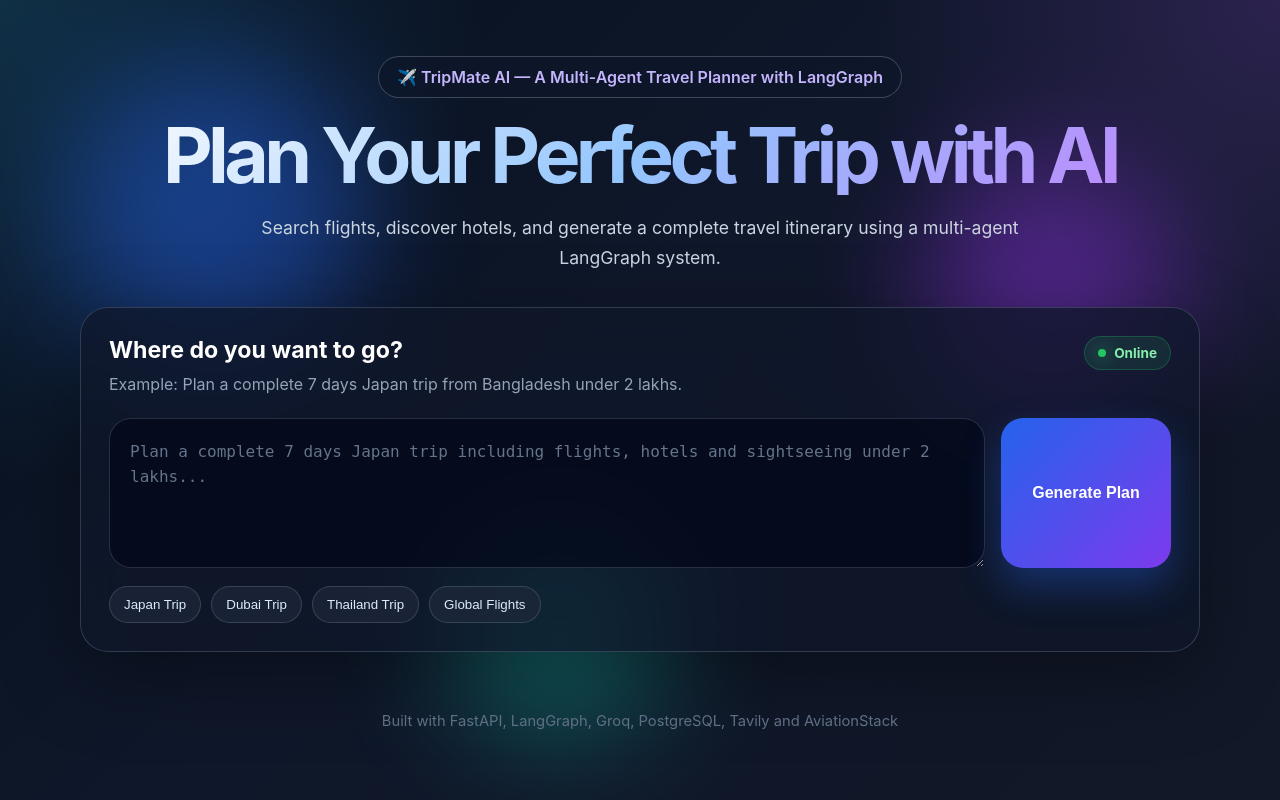
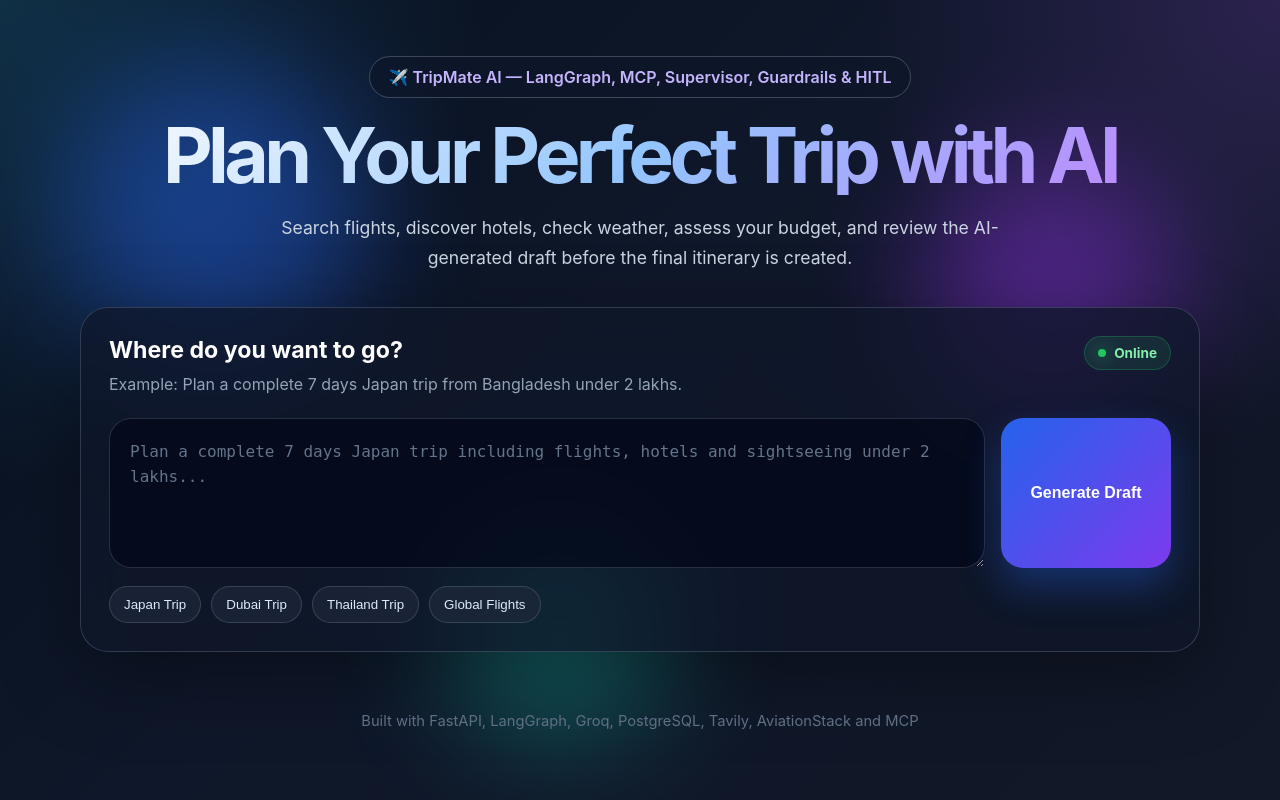
Before and after one commit to riteshsal/Multi-Agent-Travel-Planner, a FastAPI app: page / in a window 1280 px wide. Run offline with FastAPI, Linux system fonts and the light colour scheme; some libraries are stand-ins or nearby versions.

Commit message:
- Modify backend.py to improve environment variable handling and update LLM model. - Revamp static/script.js for improved user experience and error handling; implement new approval workflow. - Revise templates/index.html for a more intuitive UI and better user guidance. - Adjust static/style.css to accommodate new layout changes.

```diff
--- a/app.py
+++ b/app.py
@@ -1,41 +1,39 @@
 from pathlib import Path
 import traceback
+
 import uvicorn
-
 from fastapi import FastAPI, Request
 from fastapi.responses import HTMLResponse, JSONResponse
 from fastapi.staticfiles import StaticFiles
 from fastapi.templating import Jinja2Templates
-from pydantic import BaseModel
+from pydantic import BaseModel, Field
 
 from backend import run_travel_agent, resume_travel_agent
 
-# Allows the sync agent functions in backend.py (flight_agent, hotel_agent,
-# weather_agent) to call asyncio.run(...) on the async MCP helpers even
-# though they run inside FastAPI's already-running event loop. Without
-# this, asyncio.run() raises "cannot be called from a running event loop".
+# This is kept from the original project to allow the existing synchronous
+# agent functions to call async MCP helpers inside FastAPI.
 import nest_asyncio
+
 nest_asyncio.apply()
 
 BASE_DIR = Path(__file__).resolve().parent
 
 app = FastAPI(
     title="TripMate AI",
-    description="LangGraph Multi-Agent Travel Planner with FastAPI Frontend",
-    version="1.0.0"
+    description=(
+        "LangGraph Multi-Agent Travel Planner with Supervisor, Guardrails, "
+        "Human-in-the-Loop, and FastAPI Frontend"
+    ),
+    version="2.0.0",
 )
-
 
 app.mount(
     "/static",
     StaticFiles(directory=str(BASE_DIR / "static")),
-    name="static"
+    name="static",
 )
 
-
-templates = Jinja2Templates(
-    directory=str(BASE_DIR / "templates")
-)
+templates = Jinja2Templates(directory=str(BASE_DIR / "templates"))
 
 
 class TravelRequest(BaseModel):
@@ -43,8 +41,8 @@ class TravelRequest(BaseModel):
     thread_id: str | None = None
 
 
-class ResumeRequest(BaseModel):
-    thread_id: str
+class ApprovalRequest(BaseModel):
+    thread_id: str = Field(min_length=1)
     approved: bool
     feedback: str = ""
 
@@ -54,7 +52,7 @@ async def home(request: Request):
     return templates.TemplateResponse(
         request=request,
         name="index.html",
-        context={}
+        context={},
     )
 
 
@@ -68,114 +66,70 @@ async def travel_planner(request_data: TravelRequest):
                 status_code=400,
                 content={
                     "success": False,
-                    "error": "Message cannot be empty."
-                }
+                    "error": "Message cannot be empty.",
+                },
             )
 
-        # run_travel_agent is a plain sync function - called directly,
-        # no await. nest_asyncio (applied above) is what makes the
-        # asyncio.run() calls inside it safe from here.
         result = run_travel_agent(
             user_input=user_message,
-            thread_id=request_data.thread_id
+            thread_id=request_data.thread_id,
         )
 
         return JSONResponse(
             content={
                 "success": True,
-                "thread_id": result["thread_id"],
-                "answer": result["answer"],
-                "requires_approval": result["requires_approval"],
-                "approval_request": result["approval_request"],
-                "guardrail_allowed": result["guardrail_allowed"],
-                "guardrail_reason": result["guardrail_reason"],
-                "flight_results": result["flight_results"],
-                "hotel_results": result["hotel_results"],
-                "weather_results": result["weather_results"],
-                "budget_results": result["budget_results"],
-                "itinerary": result["itinerary"],
-                "selected_agents": result["selected_agents"],
-                "trip_constraints": result["trip_constraints"],
-                "supervisor_reasoning": result["supervisor_reasoning"],
-                "llm_calls": result["llm_calls"],
+                **result,
             }
         )
 
-    except Exception as e:
-        print("ERROR:", e)
+    except Exception as exc:
+        print("ERROR:", exc)
         traceback.print_exc()
 
         return JSONResponse(
             status_code=500,
             content={
                 "success": False,
-                "error": str(e)
-            }
+                "error": str(exc),
+            },
         )
 
 
-@app.post("/api/resume")
-async def resume_travel(request_data: ResumeRequest):
-    """
-    Resumes a LangGraph thread that is paused at the human-in-the-loop
-    approval step (human_approval_agent's interrupt() call in backend.py).
-
-    Called after the user approves the draft itinerary, or submits
-    revision feedback, in response to a /api/travel response where
-    requires_approval was true.
-    """
+@app.post("/api/travel/approve")
+async def approve_travel_plan(request_data: ApprovalRequest):
     try:
-        thread_id = request_data.thread_id.strip()
-
-        if not thread_id:
+        if not request_data.approved and not request_data.feedback.strip():
             return JSONResponse(
                 status_code=400,
                 content={
                     "success": False,
-                    "error": "thread_id is required to resume a travel plan."
-                }
+                    "error": "Please provide revision feedback when rejecting the draft.",
+                },
             )
 
-        # resume_travel_agent is also a plain sync function.
         result = resume_travel_agent(
-            thread_id=thread_id,
+            thread_id=request_data.thread_id,
             approved=request_data.approved,
-            feedback=request_data.feedback
+            feedback=request_data.feedback,
         )
 
         return JSONResponse(
             content={
                 "success": True,
-                "thread_id": result["thread_id"],
-                "answer": result["answer"],
-                "requires_approval": result["requires_approval"],
-                "approval_request": result["approval_request"],
-                "guardrail_allowed": result["guardrail_allowed"],
-                "guardrail_reason": result["guardrail_reason"],
-                "flight_results": result["flight_results"],
-                "hotel_results": result["hotel_results"],
-                "weather_results": result["weather_results"],
-                "budget_results": result["budget_results"],
-                "itinerary": result["itinerary"],
-                "selected_agents": result["selected_agents"],
-                "trip_constraints": result["trip_constraints"],
-                "supervisor_reasoning": result["supervisor_reasoning"],
-                "approved": result["approved"],
-                "human_feedback": result["human_feedback"],
-                "llm_calls": result["llm_calls"],
+                **result,
             }
         )
 
-    except Exception as e:
-        print("ERROR:", e)
+    except Exception as exc:
+        print("APPROVAL ERROR:", exc)
         traceback.print_exc()
 
         return JSONResponse(
             status_code=500,
             content={
                 "success": False,
-                "error": str(e)
-            }
+                "error": str(exc),
+            },
         )
 
 
@@ -183,7 +137,12 @@ async def resume_travel(request_data: ResumeRequest):
 async def health_check():
     return {
         "status": "ok",
-        "message": "AI Travel Planner API is running"
+        "message": "TripMate AI API is running",
+        "features": [
+            "supervisor_agent",
+            "input_guardrail",
+            "human_in_the_loop",
+        ],
     }
 
 
@@ -192,11 +151,10 @@ async def favicon():
     return JSONResponse(content={})
 
 
-
 if __name__ == "__main__":
     uvicorn.run(
         "app:app",
         host="127.0.0.1",
         port=8000,
-        reload=True
+        reload=True,
     )
--- a/mcp_client.py
+++ b/mcp_client.py
@@ -31,7 +31,7 @@ AVIATION_STACK_API_KEY = (
 OPENWEATHER_API_KEY = os.getenv("OPENWEATHER_API_KEY")
 GROQ_API_KEY = os.getenv("GROQ_API_KEY")
 
-WEATHER_SERVER_PATH = BASE_DIR / "custom_weather_mcp.py"
+WEATHER_SERVER_PATH = BASE_DIR / "custom_weather_mcp_server.py"
 UVX_COMMAND = shutil.which("uvx") or "uvx"
 
 
@@ -66,7 +66,7 @@ def _subprocess_env(**updates: str | None) -> dict[str, str]:
 # =========================================================
 
 llm = ChatGroq(
-    model="openai/gpt-oss-20b",
+    model="openai/gpt-oss-120b",
     api_key=_require_env("GROQ_API_KEY", GROQ_API_KEY),
 )
 
@@ -216,6 +216,7 @@ async def get_all_tools() -> None:
                 )
                 or "no tools"
             )
+
             print(
                 f"{server_name}: OK -> {tool_names}"
             )
--- a/static/script.js
+++ b/static/script.js
@@ -1,18 +1,31 @@
 let currentThreadId = localStorage.getItem("travel_thread_id") || null;
 let latestAnswerMarkdown = "";
+let waitingForApproval = false;
+
+const AGENT_LABELS = {
+  flight_agent: "✈️ Flight Agent",
+  hotel_agent: "🏨 Hotel Agent",
+  weather_agent: "🌦️ Weather Agent",
+  budget_agent: "💰 Budget Agent",
+  itinerary_agent: "🗓️ Itinerary Agent"
+};
 
 function setPrompt(text) {
   document.getElementById("userInput").value = text;
 }
 
-function setLoading(isLoading) {
+function setLoading(isLoading, mode = "draft") {
   const sendBtn = document.getElementById("sendBtn");
   const btnText = document.getElementById("btnText");
   const btnLoader = document.getElementById("btnLoader");
+  const approveBtn = document.getElementById("approveBtn");
+  const reviseBtn = document.getElementById("reviseBtn");
 
   sendBtn.disabled = isLoading;
+  approveBtn.disabled = isLoading;
+  reviseBtn.disabled = isLoading;
 
-    if (isLoading) {
+  if (isLoading && mode === "draft") {
     btnText.classList.add("hidden");
     btnLoader.classList.remove("hidden");
   } else {
@@ -21,88 +34,65 @@ function setLoading(isLoading) {
   }
 }
 
-function setResumeLoading(isLoading) {
-    const approveBtn = document.getElementById("approveBtn");
-    const revisionBtn = document.getElementById("revisionBtn");
-
-    approveBtn.disabled = isLoading;
-    revisionBtn.disabled = isLoading;
-
-    approveBtn.textContent = isLoading ? "Working..." : "✅ Approve";
-    revisionBtn.textContent = isLoading ? "Working..." : "Request Revision";
-}
-
 function showError(message) {
   const errorBox = document.getElementById("errorBox");
-
   errorBox.textContent = message;
   errorBox.classList.remove("hidden");
+  errorBox.scrollIntoView({ behavior: "smooth", block: "center" });
 }
 
 function hideError() {
   const errorBox = document.getElementById("errorBox");
-
   errorBox.classList.add("hidden");
   errorBox.textContent = "";
 }
 
-function hideApproval() {
-    document.getElementById("approvalSection").classList.add("hidden");
-    document.getElementById("feedbackInput").value = "";
+function renderMarkdown(element, markdown) {
+  if (typeof marked !== "undefined") {
+    element.innerHTML = marked.parse(markdown || "");
+  } else {
+    element.innerText = markdown || "";
+  }
 }
 
-function hideResult() {
-    document.getElementById("resultSection").classList.add("hidden");
+function showWorkflow(data) {
+  const section = document.getElementById("workflowSection");
+  const reasoning = document.getElementById("supervisorReasoning");
+  const chips = document.getElementById("agentChips");
+  const guardrailBadge = document.getElementById("guardrailBadge");
+
+  reasoning.textContent = data.supervisor_reasoning || "Supervisor routing completed.";
+  chips.innerHTML = "";
+
+  (data.selected_agents || []).forEach((agent) => {
+    const chip = document.createElement("span");
+    chip.className = "agent-chip";
+    chip.textContent = AGENT_LABELS[agent] || agent;
+    chips.appendChild(chip);
+  });
+
+  if (data.guardrail_allowed === false) {
+    guardrailBadge.textContent = "Guardrail blocked";
+    guardrailBadge.classList.add("blocked");
+  } else {
+    guardrailBadge.textContent = "Guardrail passed";
+    guardrailBadge.classList.remove("blocked");
   }
 
-// Renders the draft itinerary and shows the approve/revise panel.
-// Called when the backend pauses at the human-in-the-loop interrupt()
-// step (requires_approval: true in the /api/travel or /api/resume response).
-function showApproval(data) {
-    hideResult();
-    hideError();
-
-    const approvalSection = document.getElementById("approvalSection");
-    const approvalRequestText = document.getElementById("approvalRequestText");
-    const draftItineraryBox = document.getElementById("draftItineraryBox");
-
-    approvalRequestText.textContent =
-        data.approval_request ||
-        "Please review the generated draft itinerary. Approve it to create the final polished plan, or provide feedback for revision.";
-
-    const draftText = data.itinerary || data.answer || "";
-
-    if (typeof marked !== "undefined") {
-        draftItineraryBox.innerHTML = marked.parse(draftText);
-    } else {
-        draftItineraryBox.innerText = draftText;
+  section.classList.remove("hidden");
 }
 
-    approvalSection.classList.remove("hidden");
-
-    approvalSection.scrollIntoView({
-        behavior: "smooth",
-        block: "start"
-    });
-}
-
-function showResult(answer, threadId) {
-    hideApproval();
-
-    latestAnswerMarkdown = answer;
+function showResult(answer, threadId, isDraft = false) {
+  latestAnswerMarkdown = answer || "";
 
   const resultSection = document.getElementById("resultSection");
   const resultBox = document.getElementById("resultBox");
   const threadInfo = document.getElementById("threadInfo");
+  const resultTitle = document.getElementById("resultTitle");
 
-    if (typeof marked !== "undefined") {
-        resultBox.innerHTML = marked.parse(answer);
-    } else {
-        resultBox.innerText = answer;
-    }
-
+  renderMarkdown(resultBox, latestAnswerMarkdown);
   threadInfo.textContent = `Thread ID: ${threadId}`;
-
+  resultTitle.textContent = isDraft ? "Draft Travel Plan" : "Your Final AI Travel Plan";
   resultSection.classList.remove("hidden");
 
   resultSection.scrollIntoView({
@@ -111,33 +101,28 @@ function showResult(answer, threadId) {
   });
 }
 
-// Central place that decides what to render based on the backend's
-// response shape: a guardrail block, a paused-for-approval state,
-// or a completed final answer.
-function handleTravelResponse(data) {
-    currentThreadId = data.thread_id;
-    localStorage.setItem("travel_thread_id", currentThreadId);
-
-    if (data.guardrail_allowed === false) {
-        hideApproval();
-        hideResult();
-        showError(
-            data.guardrail_reason ||
-            "This request isn't a travel-planning request, so it was blocked."
-        );
-        return;
+function showApproval(data) {
+  waitingForApproval = true;
+  const section = document.getElementById("approvalSection");
+  const approvalRequest = document.getElementById("approvalRequest");
+  approvalRequest.textContent = data.approval_request ||
+    "Approve the draft or provide feedback before the final plan is generated.";
+  section.classList.remove("hidden");
 }
 
-    if (data.requires_approval) {
-        showApproval(data);
-        return;
-    }
-
-    showResult(data.answer, data.thread_id);
+function hideApproval() {
+  waitingForApproval = false;
+  document.getElementById("approvalSection").classList.add("hidden");
+  document.getElementById("approvalFeedback").value = "";
 }
 
 async function sendMessage() {
   hideError();
+
+  if (waitingForApproval) {
+    showError("Please approve or revise the current draft before starting another plan.");
+    return;
+  }
 
   const input = document.getElementById("userInput");
   const message = input.value.trim();
@@ -147,7 +132,7 @@ async function sendMessage() {
     return;
   }
 
-    setLoading(true);
+  setLoading(true, "draft");
 
   try {
     const response = await fetch("/api/travel", {
@@ -167,28 +152,46 @@ async function sendMessage() {
       throw new Error(data.error || "Something went wrong.");
     }
 
-        handleTravelResponse(data);
+    currentThreadId = data.thread_id;
+    localStorage.setItem("travel_thread_id", currentThreadId);
 
+    showWorkflow(data);
+
+    if (data.requires_approval) {
+      showResult(data.itinerary || data.answer, data.thread_id, true);
+      showApproval(data);
+    } else {
+      hideApproval();
+      showResult(data.answer, data.thread_id, false);
+    }
   } catch (error) {
     showError(error.message);
   } finally {
-        setLoading(false);
+    setLoading(false, "draft");
   }
 }
 
-// Sends the approval decision back to the backend, which resumes the
-// paused LangGraph thread from human_approval_agent's interrupt() call.
-async function resumeTravel(approved, feedback) {
-    if (!currentThreadId) {
-        showError("No active plan to respond to. Please generate a plan first.");
+async function submitApproval(approved) {
+  hideError();
+
+  if (!currentThreadId || !waitingForApproval) {
+    showError("There is no draft waiting for approval.");
     return;
   }
 
-    hideError();
-    setResumeLoading(true);
+  const feedbackInput = document.getElementById("approvalFeedback");
+  const feedback = feedbackInput.value.trim();
+
+  if (!approved && !feedback) {
+    showError("Please enter revision feedback before requesting changes.");
+    feedbackInput.focus();
+    return;
+  }
+
+  setLoading(true, "approval");
 
   try {
-        const response = await fetch("/api/resume", {
+    const response = await fetch("/api/travel/approve", {
       method: "POST",
       headers: {
         "Content-Type": "application/json"
@@ -196,39 +199,24 @@ async function resumeTravel(approved, feedback) {
       body: JSON.stringify({
         thread_id: currentThreadId,
         approved: approved,
-                feedback: feedback || ""
+        feedback: feedback
       })
     });
 
     const data = await response.json();
 
     if (!response.ok || !data.success) {
-            throw new Error(data.error || "Something went wrong.");
+      throw new Error(data.error || "Could not resume the travel workflow.");
     }
 
-        handleTravelResponse(data);
-
+    showWorkflow(data);
+    hideApproval();
+    showResult(data.answer, data.thread_id, false);
   } catch (error) {
     showError(error.message);
   } finally {
-        setResumeLoading(false);
+    setLoading(false, "approval");
   }
-}
-
-function approveItinerary() {
-    resumeTravel(true, "");
-}
-
-function requestRevision() {
-    const feedbackInput = document.getElementById("feedbackInput");
-    const feedback = feedbackInput.value.trim();
-
-    if (!feedback) {
-        showError("Please describe what you'd like changed before requesting a revision.");
-        return;
-    }
-
-    resumeTravel(false, feedback);
 }
 
 function copyResult() {
@@ -243,7 +231,6 @@ function copyResult() {
     .then(() => {
       const copyBtn = document.querySelector(".copy-btn");
       const oldText = copyBtn.textContent;
-
       copyBtn.textContent = "Copied!";
 
       setTimeout(() => {
@@ -265,7 +252,6 @@ function downloadPDF() {
 
   const downloadBtn = document.querySelector(".download-btn");
   const oldText = downloadBtn.textContent;
-
   downloadBtn.textContent = "Preparing PDF...";
   downloadBtn.disabled = true;
 
--- a/templates/index.html
+++ b/templates/index.html
@@ -2,16 +2,11 @@
 <html lang="en">
 <head>
   <meta charset="UTF-8">
-
   <meta name="viewport" content="width=device-width, initial-scale=1.0">
-
   <title>TripMate AI</title>
-
   <link rel="stylesheet" href="/static/style.css">
 </head>
-
 <body>
-
   <div class="page-bg">
     <div class="gradient-circle circle-1"></div>
     <div class="gradient-circle circle-2"></div>
@@ -19,23 +14,18 @@
   </div>
 
   <main class="app-container">
-
     <section class="hero-section">
       <div class="badge">
-                ✈️ TripMate AI — A Multi-Agent Travel Planner with LangGraph
+        ✈️ TripMate AI — LangGraph, MCP, Supervisor, Guardrails & HITL
       </div>
-
-            <h1>
-                Plan Your Perfect Trip with AI
-            </h1>
-
+      <h1>Plan Your Perfect Trip with AI</h1>
       <p>
-                Search flights, discover hotels, and generate a complete travel itinerary using a multi-agent LangGraph system.
+        Search flights, discover hotels, check weather, assess your budget,
+        and review the AI-generated draft before the final itinerary is created.
       </p>
     </section>
 
     <section class="planner-card">
-
       <div class="card-header">
         <div>
           <h2>Where do you want to go?</h2>
@@ -43,7 +33,6 @@
             Example: Plan a complete 7 days Japan trip from Bangladesh under 2 lakhs.
           </p>
         </div>
-
         <div class="status-pill">
           <span class="status-dot"></span>
           Online
@@ -55,9 +44,8 @@
           id="userInput"
           placeholder="Plan a complete 7 days Japan trip including flights, hotels and sightseeing under 2 lakhs..."
         ></textarea>
-
         <button id="sendBtn" onclick="sendMessage()">
-                    <span id="btnText">Generate Plan</span>
+          <span id="btnText">Generate Draft</span>
           <span id="btnLoader" class="loader hidden"></span>
         </button>
       </div>
@@ -66,68 +54,39 @@
         <button onclick="setPrompt('Plan a complete 7 days Japan trip from Bangladesh including flights, hotels and sightseeing under 2 lakhs.')">
           Japan Trip
         </button>
-
         <button onclick="setPrompt('Plan a 5 days Dubai trip from Dhaka with flights, hotels and sightseeing.')">
           Dubai Trip
         </button>
-
         <button onclick="setPrompt('Plan a 7 days Thailand trip from Bangladesh with budget hotels and sightseeing.')">
           Thailand Trip
         </button>
-
         <button onclick="setPrompt('Give me all country flight info.')">
           Global Flights
         </button>
       </div>
-
     </section>
 
-        <!-- Human-in-the-loop approval section: shown only when the backend
-             pauses at the interrupt() step and requires_approval is true -->
-        <section id="approvalSection" class="approval-section hidden">
-
-            <div class="approval-header">
-                <h2>Review Your Draft Itinerary</h2>
-                <p id="approvalRequestText">Please review the generated draft itinerary. Approve it to create the final polished plan, or provide feedback for revision.</p>
+    <section id="workflowSection" class="workflow-section hidden">
+      <div class="workflow-header">
+        <div>
+          <span class="eyebrow">Supervisor Agent</span>
+          <h2>Execution Plan</h2>
         </div>
-
-            <div id="draftItineraryBox" class="draft-itinerary-box"></div>
-
-            <div class="approval-actions">
-                <button id="approveBtn" class="approve-btn" onclick="approveItinerary()">
-                    ✅ Approve
-                </button>
+        <span id="guardrailBadge" class="guardrail-badge">Guardrail passed</span>
       </div>
-
-            <div class="feedback-area">
-                <textarea
-                    id="feedbackInput"
-                    placeholder="Or describe what you'd like changed (e.g. 'make day 3 less packed', 'swap the hotel for something cheaper')..."
-                ></textarea>
-
-                <button id="revisionBtn" class="revision-btn" onclick="requestRevision()">
-                    Request Revision
-                </button>
-            </div>
-
+      <p id="supervisorReasoning" class="supervisor-reasoning"></p>
+      <div id="agentChips" class="agent-chips"></div>
     </section>
 
     <section id="resultSection" class="result-section hidden">
-
       <div class="result-header">
         <div>
-                    <h2>Your AI Travel Plan</h2>
+          <h2 id="resultTitle">Your AI Travel Plan</h2>
           <p id="threadInfo">Thread ID: -</p>
         </div>
-
         <div class="result-actions">
-                    <button class="copy-btn" onclick="copyResult()">
-                        Copy
-                    </button>
-
-                    <button class="download-btn" onclick="downloadPDF()">
-                        Download PDF
-                    </button>
+          <button class="copy-btn" onclick="copyResult()">Copy</button>
+          <button class="download-btn" onclick="downloadPDF()">Download PDF</button>
         </div>
       </div>
 
@@ -135,25 +94,43 @@
         <h1 class="pdf-title">AI Travel Plan</h1>
         <div id="resultBox" class="result-box"></div>
       </div>
+    </section>
 
+    <section id="approvalSection" class="approval-section hidden">
+      <div class="approval-icon">👤</div>
+      <div class="approval-content">
+        <span class="eyebrow">Human-in-the-Loop</span>
+        <h2>Review the draft itinerary</h2>
+        <p id="approvalRequest">
+          Approve the draft or provide feedback before the final plan is generated.
+        </p>
+
+        <textarea
+          id="approvalFeedback"
+          class="feedback-input"
+          placeholder="Add revision feedback, for example: reduce the hotel cost and add one free day..."
+        ></textarea>
+
+        <div class="approval-actions">
+          <button id="approveBtn" class="approve-btn" onclick="submitApproval(true)">
+            Approve & Generate Final
+          </button>
+          <button id="reviseBtn" class="revise-btn" onclick="submitApproval(false)">
+            Revise Using Feedback
+          </button>
+        </div>
+      </div>
     </section>
 
     <section id="errorBox" class="error-box hidden"></section>
-
   </main>
 
   <footer>
-        Built with FastAPI, LangGraph, Groq, PostgreSQL, Tavily and AviationStack
+    Built with FastAPI, LangGraph, Groq, PostgreSQL, Tavily, AviationStack and MCP
   </footer>
 
-    <!-- Markdown Renderer -->
   <script src="https://cdn.jsdelivr.net/npm/marked/marked.min.js"></script>
-
-    <!-- PDF Download Library -->
   <script src="https://cdnjs.cloudflare.com/ajax/libs/html2pdf.js/0.10.1/html2pdf.bundle.min.js"></script>
-
-    <!-- Your Custom JS -->
   <script src="/static/script.js"></script>
-
 </body>
 </html>
```
Also changed, not shown: backend.py (+26 -44 lines), static/style.css (line endings or trailing spaces). Lines whose indentation alone changed are shown as unchanged.
